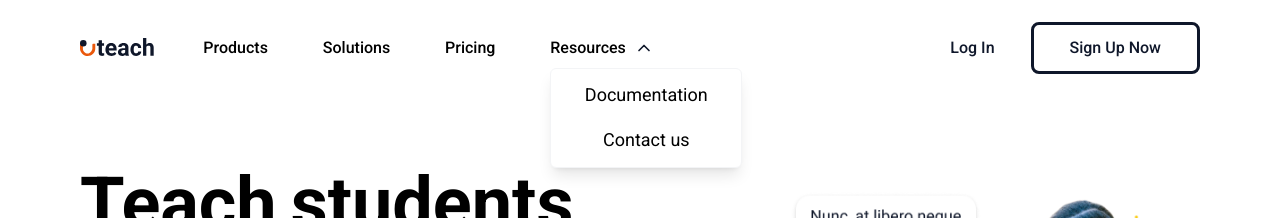
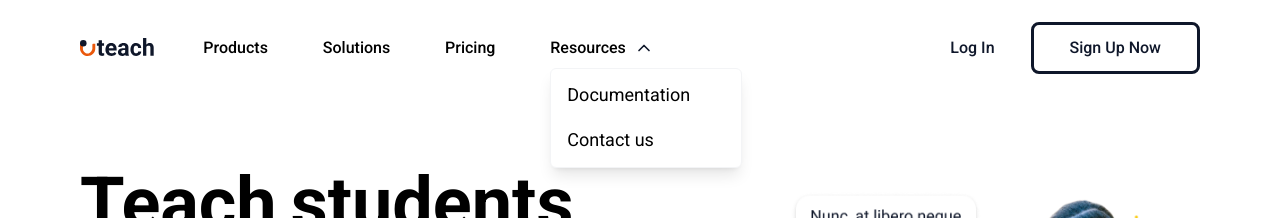
Before and after one commit to f3rnandorj/buzzvel-challenge, a Next.js app: page / in a window 1280 px wide. Both pictures are taken after a click on the button "Resources". Shown: the top 218 px of the page. Built offline with nearby package versions, Linux system fonts and the light colour scheme.

Commit message:
Fix more accessibility.

```diff
--- a/src/components/Header/components/DropdownNavItemDesktop.tsx
+++ b/src/components/Header/components/DropdownNavItemDesktop.tsx
@@ -148,17 +148,17 @@ export function DropdownNavItemDesktop({ title, items }: Props) {
       </button>
 
       {isOpen && (
-        <div
+        <ul
           className="absolute top-full left-0 mt-2 w-48 bg-white rounded-md shadow-lg py-1 z-50 border border-gray-100"
           role="menu"
           aria-labelledby={buttonId}
           id={menuId}
         >
           {items.map((item, index) => (
+            <li key={item.title} role="none">
               <button
                 ref={(el) => setMenuItemRef(el, index)}
-              key={item.title}
-              className="block w-full px-4 py-2 text-sm hover:bg-gray-50"
+                className="block w-full px-4 py-2 text-sm hover:bg-gray-50 text-left"
                 onClick={item.onClick}
                 role="menuitem"
                 tabIndex={isOpen ? 0 : -1}
@@ -169,8 +169,9 @@ export function DropdownNavItemDesktop({ title, items }: Props) {
                   {item.title}
                 </Text>
               </button>
+            </li>
           ))}
-        </div>
+        </ul>
       )}
     </div>
   );
```
Lines whose indentation alone changed are shown as unchanged.
